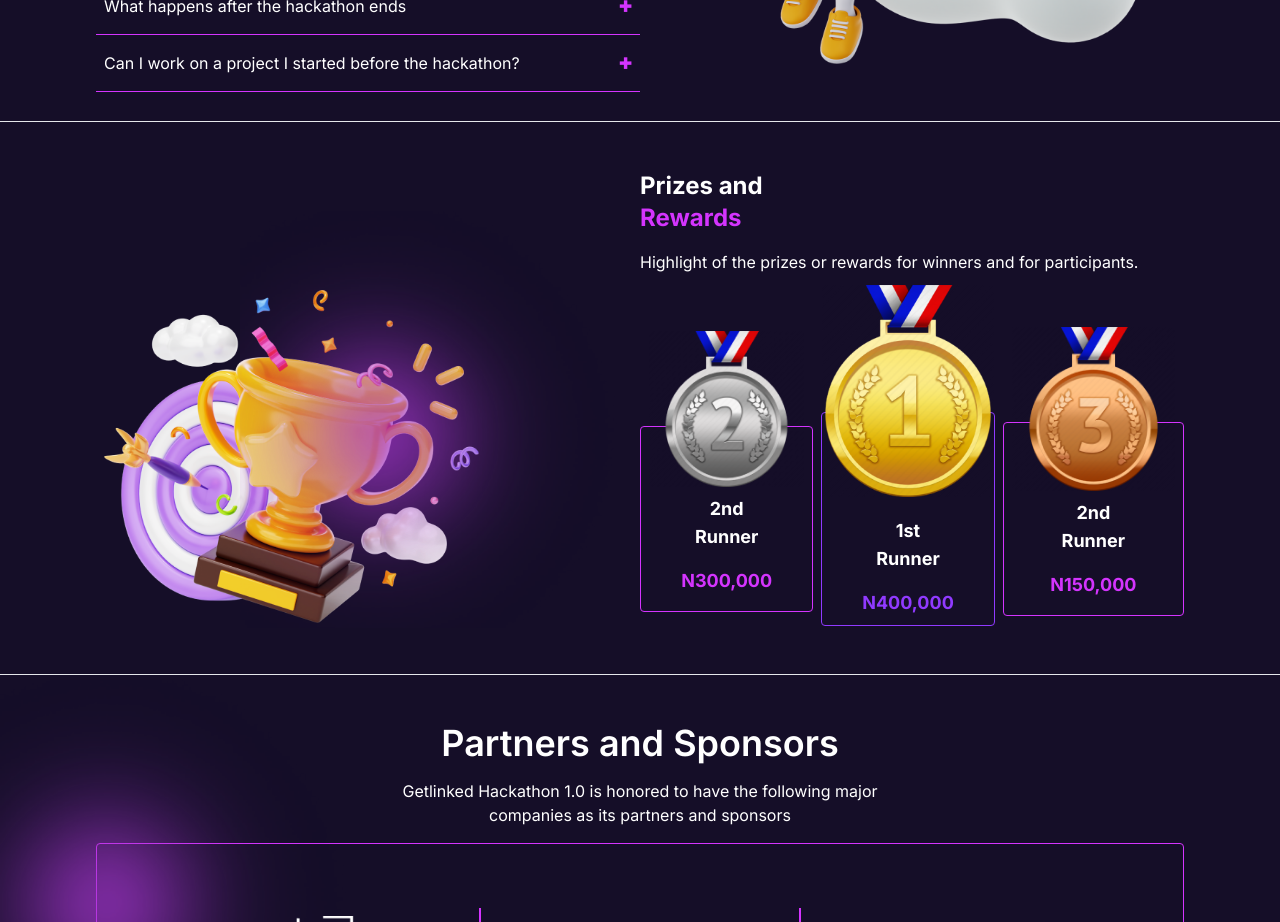
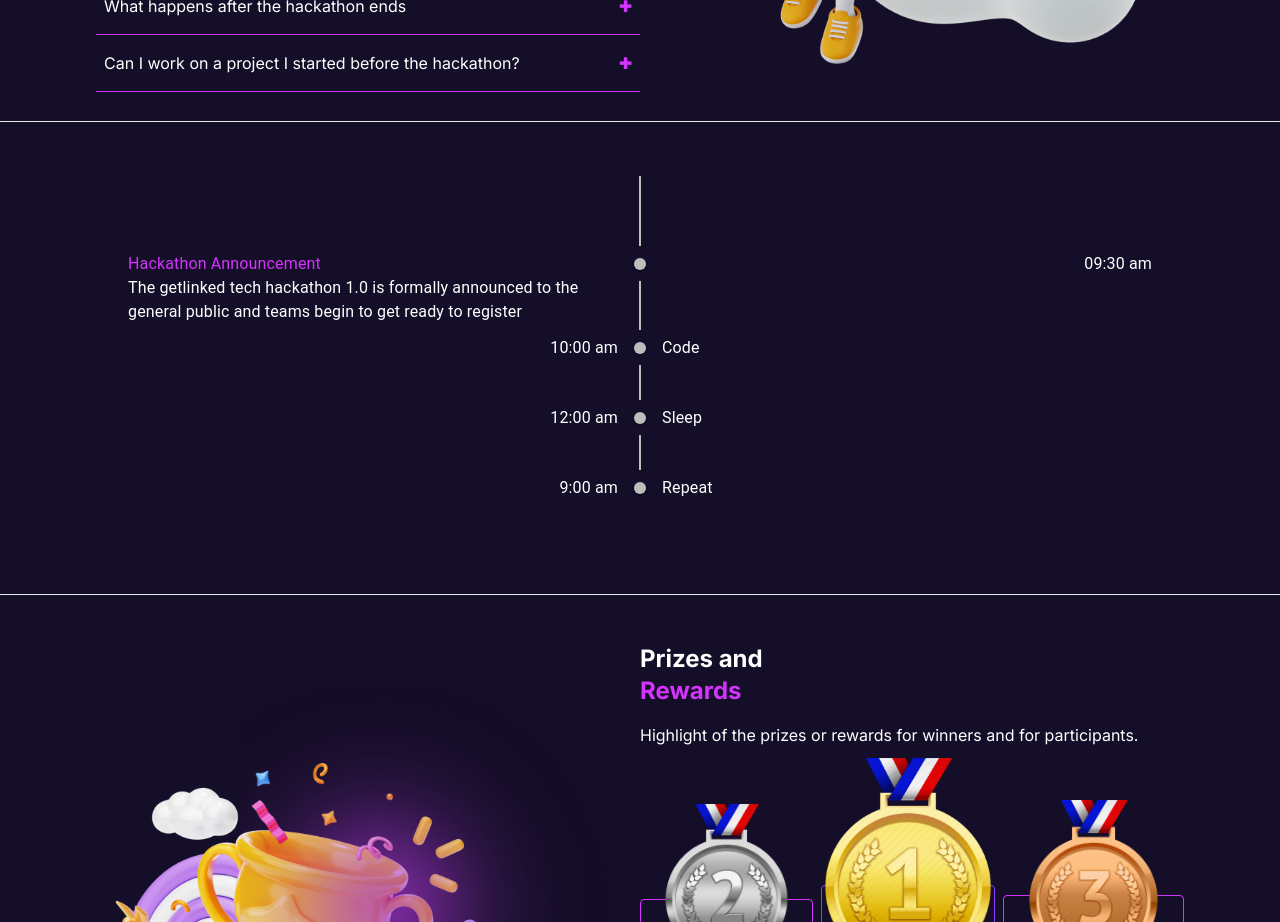
Before and after one commit to doiayokanmi/getlinked, a Next.js app: page / in a window 1280 px wide. Shown: the part 3280-4202 px from the top of the page. Built offline with nearby package versions, Linux system fonts and the light colour scheme.

Commit message:
partnership done

```diff
--- a/app/layout.tsx
+++ b/app/layout.tsx
@@ -1,22 +1,26 @@
-import './globals.css'
-import type { Metadata } from 'next'
-import { Inter } from 'next/font/google'
+import "./globals.css";
+import type { Metadata } from "next";
+import { Inter } from "next/font/google";
+import theme from "../util/theme";
+import ThemeProvider from "./themeProvider";
 
-const inter = Inter({ subsets: ['latin'] })
+const inter = Inter({ subsets: ["latin"] });
 
 export const metadata: Metadata = {
-  title: 'getLinked Tech Hackathon 1.0',
-  description: 'getLinked Tech Hackathon 1.0',
-}
+  title: "getLinked Tech Hackathon 1.0",
+  description: "getLinked Tech Hackathon 1.0",
+};
 
 export default function RootLayout({
   children,
 }: {
-  children: React.ReactNode
+  children: React.ReactNode;
 }) {
   return (
-    <html lang="en">
-      <body className={inter.className}>{children}</body>
-    </html>
-  )
+
+      <html lang="en">
+        <body className={inter.className}> <ThemeProvider>{children}</ThemeProvider></body>
+      </html>
+
+  );
 }
--- a/app/page.tsx
+++ b/app/page.tsx
@@ -4,6 +4,7 @@ import Intro from "@/components/Intro";
 import Judging from "@/components/Judging";
 import Navbar from "@/components/Navbar";
 import Partnership from "@/components/Partnership";
+import TimelineComp from "@/components/Timeline";
 import Trophy from "@/components/Trophy";
 import { introPage } from "@/util";
 import Image from "next/image";
@@ -28,6 +29,7 @@ export default function Home() {
 
       <Judging />
       <Faqs />
+      <TimelineComp />
       <Trophy />
       <Partnership />
     </main>
--- /dev/null
+++ b/app/themeProvider.tsx
@@ -0,0 +1,13 @@
+"use client";
+
+import { createContext } from "react";
+
+export const ThemeContext = createContext("");
+
+export default function ThemeProvider({ children }: {children: React.ReactNode}) {
+  return (
+    <ThemeContext.Provider value="dark">
+      {children}
+    </ThemeContext.Provider>
+  );
+}
--- /dev/null
+++ b/components/Timeline.tsx
@@ -0,0 +1,66 @@
+"use client";
+
+import React from "react";
+import Timeline from "@mui/lab/Timeline";
+import TimelineItem from "@mui/lab/TimelineItem";
+import TimelineSeparator from "@mui/lab/TimelineSeparator";
+import TimelineConnector from "@mui/lab/TimelineConnector";
+import TimelineContent from "@mui/lab/TimelineContent";
+import TimelineDot from "@mui/lab/TimelineDot";
+import TimelineOppositeContent from "@mui/lab/TimelineOppositeContent";
+
+export default function TimelineComp() {
+  return (
+    <section className="py-12 border-b md:px-24 px-4">
+      <Timeline className="text-white">
+        <TimelineItem>
+          <TimelineOppositeContent className="text-white"></TimelineOppositeContent>
+          <TimelineSeparator>
+            <TimelineConnector className="bg-primary" />
+          </TimelineSeparator>
+          <TimelineContent className="text-white"></TimelineContent>
+        </TimelineItem>
+        <TimelineItem className="center">
+          <TimelineContent className="text-white text-end">
+            <span className="text-primary">Hackathon Announcement</span>
+            <p className="text">
+              The getlinked tech hackathon 1.0 is formally announced to the
+              general public and teams begin to get ready to register
+            </p>
+          </TimelineContent>
+
+          <TimelineSeparator>
+            <TimelineDot className="bg-primary" />
+            <TimelineConnector className="bg-primary" />
+          </TimelineSeparator>
+          <TimelineOppositeContent className="text-white">
+            09:30 am
+          </TimelineOppositeContent>
+        </TimelineItem>
+        <TimelineItem>
+          <TimelineOppositeContent>10:00 am</TimelineOppositeContent>
+          <TimelineSeparator>
+            <TimelineDot className="bg-primary" />
+            <TimelineConnector className="bg-primary" />
+          </TimelineSeparator>
+          <TimelineContent className="text-white">Code</TimelineContent>
+        </TimelineItem>
+        <TimelineItem>
+          <TimelineOppositeContent>12:00 am</TimelineOppositeContent>
+          <TimelineSeparator>
+            <TimelineDot className="bg-primary" />
+            <TimelineConnector className="bg-primary" />
+          </TimelineSeparator>
+          <TimelineContent className="text-white">Sleep</TimelineContent>
+        </TimelineItem>
+        <TimelineItem>
+          <TimelineOppositeContent>9:00 am</TimelineOppositeContent>
+          <TimelineSeparator>
+            <TimelineDot className="bg-primary" />
+          </TimelineSeparator>
+          <TimelineContent className="text-white">Repeat</TimelineContent>
+        </TimelineItem>
+      </Timeline>
+    </section>
+  );
+}
--- a/package.json
+++ b/package.json
@@ -9,6 +9,10 @@
     "lint": "next lint"
   },
   "dependencies": {
+    "@emotion/react": "^11.11.1",
+    "@emotion/styled": "^11.11.0",
+    "@mui/lab": "^5.0.0-alpha.145",
+    "@mui/material": "^5.14.10",
     "@types/node": "20.6.3",
     "@types/react": "18.2.22",
     "@types/react-dom": "18.2.7",
--- /dev/null
+++ b/util/theme.ts
@@ -0,0 +1,20 @@
+import { createTheme } from '@mui/material/styles';
+
+const theme = createTheme({
+  // Customize your theme here
+  palette: {
+    primary: {
+      main: '#D434FE', // Your primary color
+    },
+    secondary: {
+      main: '#ff5722', // Your secondary color
+    },
+  },
+  typography: {
+    fontFamily: 'Arial, sans-serif', // Your preferred font family
+    fontSize: 16,
+  },
+  spacing: 8, // Adjust spacing as needed
+});
+
+export default theme;
```
Also changed, not shown: 1 other file (tests, documents, lock files or other folders).
